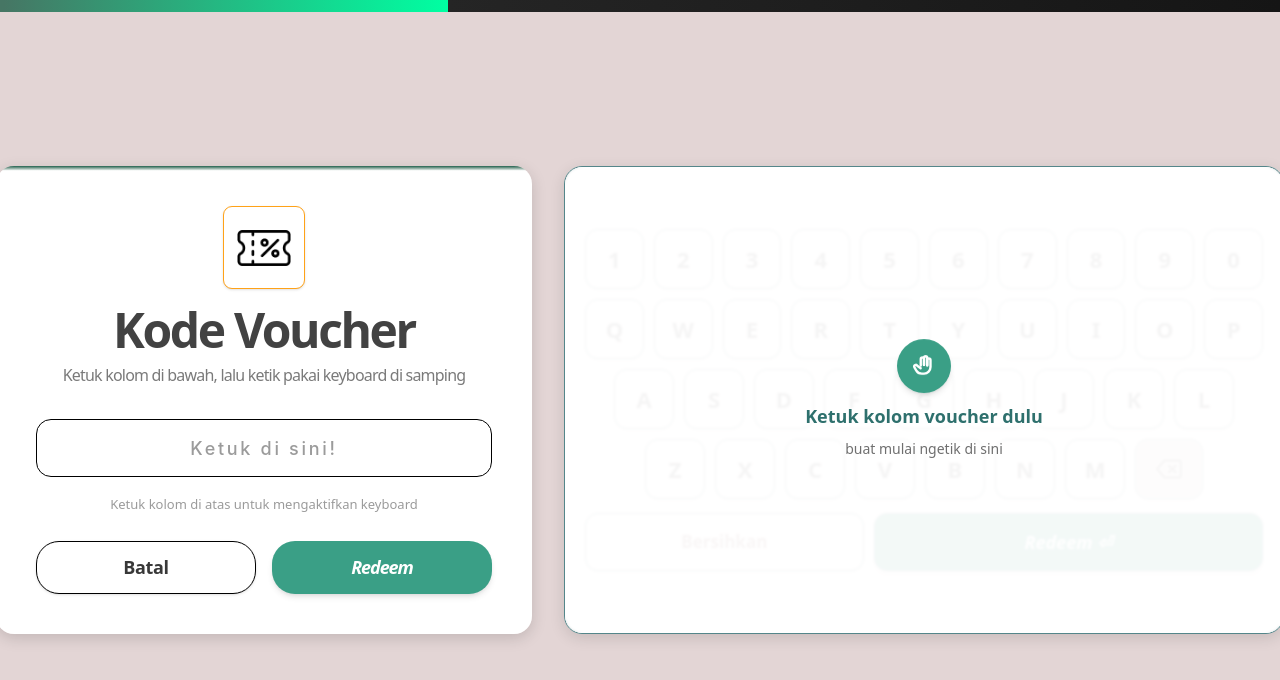
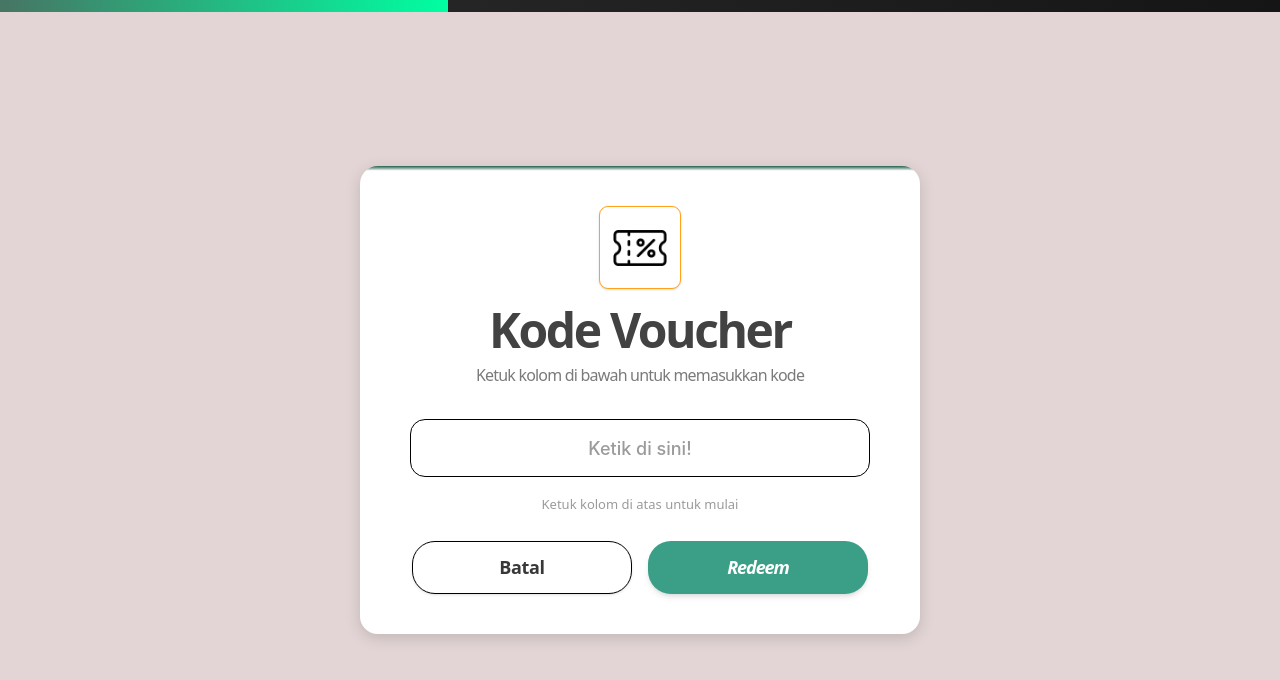
Before and after one commit to Ramdhan999/WEB_MAGANG, a Next.js app in the folder photobooth-frontend/: page /kupon in a window 1280 px wide. Shown: the top 680 px of the page. Built offline with nearby package versions, Linux system fonts and the light colour scheme.

Commit message:
kupon beres

```diff
--- a/photobooth-frontend/app/(user)/kupon/page.tsx
+++ b/photobooth-frontend/app/(user)/kupon/page.tsx
@@ -1,12 +1,11 @@
 "use client";
 
-import { useState, Suspense } from "react";
+import { useState, useRef, useEffect, Suspense } from "react";
 import { useRouter, useSearchParams } from "next/navigation";
 import { usePageSound } from "@/hooks/usePageSound";
 
 const BACKEND_URL = "http://localhost:8080";
 
-// 🎯 Layout keyboard on-screen (touch) — huruf uppercase, voucher biasanya kapital
 const KEY_ROWS: string[][] = [
   ["1", "2", "3", "4", "5", "6", "7", "8", "9", "0"],
   ["Q", "W", "E", "R", "T", "Y", "U", "I", "O", "P"],
@@ -14,7 +13,12 @@ const KEY_ROWS: string[][] = [
   ["Z", "X", "C", "V", "B", "N", "M"],
 ];
 
-const MAX_VOUCHER_LEN = 24;
+const MAX_VOUCHER_LEN = 32;
+
+// idle    : belum disentuh, cuma kartu voucher
+// touch   : disentuh jari/pen -> pakai keyboard on-screen bawaan app
+// physical: diklik mouse / ada ketikan keyboard fisik -> ketik langsung
+type InputMode = "idle" | "touch" | "physical";
 
 function KuponContent() {
   const router = useRouter();
@@ -26,24 +30,57 @@ function KuponContent() {
   const [errorText, setErrorText] = useState("Kode voucher salah atau sudah kadaluwarsa!");
   const [loading, setLoading] = useState(false);
 
-  // 🎯 Keyboard on-screen: baru aktif setelah kolom voucher ditap
-  const [keyboardActive, setKeyboardActive] = useState(false);
+  const [mode, setMode] = useState<InputMode>("idle");
+  const inputRef = useRef<HTMLInputElement>(null);
+
+  const showKeyboard = mode === "touch";
+  const isEditable = mode === "physical";
 
   usePageSound("/fase/voucher.mp3");
   usePageSound("/fase/voucher_gaada.mp3", error);
 
-  // ===== KEYBOARD HANDLERS =====
+  // Deteksi cara interaksi saat kolom voucher ditekan
+  const handleFieldPointerDown = (e: React.PointerEvent<HTMLInputElement>) => {
+    if (loading) return;
+    setError(false);
+    if (e.pointerType === "touch" || e.pointerType === "pen") {
+      setMode("touch");     // kiosk/touchscreen -> keyboard on-screen
+    } else {
+      setMode("physical");  // mouse -> anggap ada keyboard fisik
+    }
+  };
+
+  // Fokus input saat masuk mode physical
+  useEffect(() => {
+    if (mode === "physical") {
+      const t = setTimeout(() => inputRef.current?.focus(), 0);
+      return () => clearTimeout(t);
+    }
+  }, [mode]);
+
+  // Safety net: kalau user mulai ngetik pakai keyboard FISIK, matiin keyboard on-screen
+  useEffect(() => {
+    const onKeyDown = (e: KeyboardEvent) => {
+      if (loading) return;
+      if (e.key.length === 1 && mode !== "physical") {
+        setMode("physical");
+      }
+    };
+    window.addEventListener("keydown", onKeyDown);
+    return () => window.removeEventListener("keydown", onKeyDown);
+  }, [mode, loading]);
+
   const appendChar = (ch: string) => {
-    if (!keyboardActive || loading) return;
+    if (!showKeyboard || loading) return;
     setError(false);
     setVoucherCode((prev) => (prev + ch).slice(0, MAX_VOUCHER_LEN));
   };
   const handleBackspace = () => {
-    if (!keyboardActive || loading) return;
+    if (!showKeyboard || loading) return;
     setVoucherCode((prev) => prev.slice(0, -1));
   };
   const handleClear = () => {
-    if (!keyboardActive || loading) return;
+    if (!showKeyboard || loading) return;
     setVoucherCode("");
   };
 
@@ -55,7 +92,6 @@ function KuponContent() {
       setTimeout(() => setError(false), 3000);
       return;
     }
-
     if (!paket) {
       setError(true);
       setErrorText("Paket tidak terdeteksi. Mulai dari pilih paket lagi.");
@@ -67,13 +103,11 @@ function KuponContent() {
     setError(false);
 
     try {
-      // 1. VALIDASI VOUCHER ke backend
       const res = await fetch(`${BACKEND_URL}/api/voucher/validate`, {
         method: "POST",
         headers: { "Content-Type": "application/json" },
         body: JSON.stringify({ code, paket }),
       });
-
       const data = await res.json();
 
       if (!res.ok || !data.valid) {
@@ -85,7 +119,6 @@ function KuponContent() {
         return;
       }
 
-      // 2. KALAU GRATIS → bikin transaksi gratis, lalu LANGSUNG orchestrate ke /kamera
       if (data.is_free) {
         const freeRes = await fetch(`${BACKEND_URL}/api/payment/free`, {
           method: "POST",
@@ -102,13 +135,11 @@ function KuponContent() {
           return;
         }
 
-        // 🎯 PEMBAYARAN GRATIS BERHASIL → /success (animasi roket) → /kamera
-        router.push(`/success?txn=${freeData.transaction_id}`);
+        router.push(`/success?txn=${encodeURIComponent(freeData.transaction_id)}`);
         return;
       }
 
-      // 3. KALAU DISKON BIASA → ke QRIS bawa kode voucher (QRIS yang handle orchestrate-nya)
-      router.push(`/qris?paket=${paket}&voucher=${code}`);
+      router.push(`/qris?paket=${encodeURIComponent(paket)}&voucher=${encodeURIComponent(code)}`);
     } catch (err) {
       console.error("Redeem error:", err);
       setError(true);
@@ -118,16 +149,38 @@ function KuponContent() {
     }
   };
 
-  // Tombol key generik (huruf/angka)
   const KeyButton = ({ label }: { label: string }) => (
     <button
       onClick={() => appendChar(label)}
-      disabled={!keyboardActive || loading}
-      className="w-[60px] h-[60px] rounded-[13px] bg-white border border-[#54868A] shadow-sm font-inter font-bold text-[22px] text-[#383838] flex items-center justify-center transition-all active:scale-90 active:bg-[#3A9F86] active:text-white disabled:opacity-40 disabled:active:scale-100 disabled:active:bg-white disabled:active:text-[#383838]"
+      disabled={!showKeyboard || loading}
+      className="w-[60px] h-[60px] rounded-[13px] bg-white border border-[#54868A] shadow-sm font-inter font-medium text-[20px] text-[#383838] flex items-center justify-center transition-all active:scale-90 active:bg-[#3A9F86] active:text-white disabled:opacity-40 disabled:active:scale-100 disabled:active:bg-white disabled:active:text-[#383838]"
     >
       {label}
     </button>
   );
+
+  const hint = (() => {
+    if (mode === "touch") {
+      return (
+        <span className="flex items-center gap-2 font-hind font-semibold text-[13px] text-[#2E706D]">
+          <span className="w-[8px] h-[8px] rounded-full bg-[#3A9F86] animate-pulse"></span>
+          Keyboard aktif — silakan ketik
+        </span>
+      );
+    }
+    if (mode === "physical") {
+      return (
+        <span className="font-hind font-medium text-[13px] text-[#2E706D]">
+          Ketik pakai keyboard kamu, lalu tekan Redeem / Enter
+        </span>
+      );
+    }
+    return (
+      <span className="font-hind font-medium text-[13px] text-[#9B9B9B]">
+        Ketuk kolom di atas untuk mulai
+      </span>
+    );
+  })();
 
   return (
     <main className="relative flex min-h-screen flex-col items-center justify-center p-4 select-none overflow-hidden" style={{ backgroundColor: '#E3D5D5' }}>
@@ -137,15 +190,14 @@ function KuponContent() {
         <div className="h-full flex-grow" style={{ background: 'linear-gradient(90deg, #151515 0%, #252525 100%)', transform: 'matrix(-1, 0, 0, 1, 0, 0)' }}></div>
       </div>
 
-      {/* 🎯 WRAPPER 2 KOLOM: kartu voucher (kiri) + keyboard (kanan) */}
-      <div className="relative z-10 w-full max-w-[1240px] flex flex-col lg:flex-row items-center lg:items-stretch justify-center gap-6 lg:gap-8">
+      {/* WRAPPER KOLOM: kartu voucher di atas, keyboard (kalau perlu) di bawah */}
+      <div className="relative z-10 w-full max-w-[760px] flex flex-col items-center justify-center gap-6">
 
-        {/* ===== KARTU VOUCHER ===== */}
+        {/* KARTU VOUCHER */}
         <div
           className={`relative flex flex-col items-center px-6 sm:px-10 shadow-[0px_4px_15px_rgba(0,0,0,0.15)] w-full max-w-[560px] py-10 bg-gradient-to-b from-[#1C614E] via-white to-white via-[1%] transition-all duration-500 ${error ? 'animate-shake' : 'animate-fade-in-up'}`}
           style={{ borderRadius: '18px' }}
         >
-
           <div className="mb-3 flex items-center justify-center shrink-0 w-[82px] h-[83px] bg-white border border-[#FFA218] rounded-[9px] shadow-sm">
             <img src="/kupon.png" alt="Coupon Icon" className="w-[54px] h-[54px] object-contain" />
           </div>
@@ -157,55 +209,46 @@ function KuponContent() {
             className="font-inter font-normal text-center tracking-[-0.05em] text-[16px] mb-8 transition-colors duration-300"
             style={{ color: error ? '#FF4C4C' : '#424242', opacity: error ? 1 : 0.7 }}
           >
-            {error ? errorText : 'Ketuk kolom di bawah, lalu ketik pakai keyboard di samping'}
+            {error ? errorText : 'Ketuk kolom di bawah untuk memasukkan kode'}
           </p>
 
           <input
+            ref={inputRef}
             type="text"
             value={voucherCode}
-            onChange={(e) => setVoucherCode(e.target.value.toUpperCase())}
-            onClick={() => setKeyboardActive(true)}
-            onFocus={() => setKeyboardActive(true)}
+            onChange={(e) => {
+              if (isEditable) {
+                setError(false);
+                setVoucherCode(e.target.value.toUpperCase().slice(0, MAX_VOUCHER_LEN));
+              }
+            }}
+            onPointerDown={handleFieldPointerDown}
             onKeyDown={(e) => { if (e.key === "Enter" && !loading) handleRedeem(); }}
-            placeholder="Ketuk di sini!"
-            readOnly
+            placeholder="Ketik di sini!"
+            readOnly={!isEditable}
             disabled={loading}
-            className={`px-6 text-center text-[#383838] placeholder-[#9B9B9B] outline-none bg-white w-full max-w-[460px] h-[58px] transition-all mb-4 disabled:opacity-60 cursor-pointer border ${keyboardActive ? 'border-[#3A9F86] ring-2 ring-[#3A9F86]/40' : 'border-[#000000]'}`}
+            className={`px-6 text-center text-[#383838] placeholder-[#9B9B9B] outline-none bg-white w-full max-w-[460px] h-[58px] transition-all mb-4 disabled:opacity-60 border ${mode !== "idle" ? 'border-[#3A9F86] ring-2 ring-[#3A9F86]/40' : 'border-[#000000]'} ${isEditable ? 'cursor-text' : 'cursor-pointer'}`}
             style={{
               borderRadius: '15px',
               fontFamily: 'Inter, sans-serif',
               fontWeight: 500,
               fontSize: '18px',
-              letterSpacing: '0.15em'
+              letterSpacing: 'normal'
             }}
           />
 
-          {/* Indikator status keyboard */}
           <div className="h-[24px] mb-6 flex items-center">
-            {keyboardActive ? (
-              <span className="flex items-center gap-2 font-hind font-semibold text-[13px] text-[#2E706D]">
-                <span className="w-[8px] h-[8px] rounded-full bg-[#3A9F86] animate-pulse"></span>
-                Keyboard aktif — silakan ketik
-              </span>
-            ) : (
-              <span className="font-hind font-medium text-[13px] text-[#9B9B9B]">
-                Ketuk kolom di atas untuk mengaktifkan keyboard
-              </span>
-            )}
+            {hint}
           </div>
 
           <div className="flex flex-row gap-4 w-full justify-center mt-auto">
-
             <button
               onClick={() => router.push(paket ? `/pembayaran/${paket}` : "/pilih-paket")}
               disabled={loading}
               className="flex items-center justify-center transition-all hover:scale-105 active:scale-95 bg-white border border-[#000000] w-[220px] h-[53px] rounded-[23px] shadow-sm disabled:opacity-60"
             >
-              <span className="font-inter font-extrabold tracking-[-0.02em] text-[18px] text-[#383838]">
-                Batal
-              </span>
+              <span className="font-inter font-extrabold tracking-[-0.02em] text-[18px] text-[#383838]">Batal</span>
             </button>
-
             <button
               onClick={handleRedeem}
               disabled={loading}
@@ -215,39 +258,20 @@ function KuponContent() {
                 {loading ? "Memproses..." : "Redeem"}
               </span>
             </button>
-
           </div>
         </div>
 
-        {/* ===== KEYBOARD ON-SCREEN ===== */}
+        {/* KEYBOARD ON-SCREEN (cuma muncul di mode touch) */}
+        {showKeyboard && (
           <div className="relative w-full max-w-[720px] bg-white/95 border-[1.5px] border-[#54868A] rounded-[18px] p-4 sm:p-5 shadow-[0px_4px_15px_rgba(0,0,0,0.12)] animate-fade-in-up flex flex-col justify-center">
-
-          {/* Overlay petunjuk saat keyboard belum aktif */}
-          {!keyboardActive && (
-            <div className="absolute inset-0 z-20 rounded-[18px] bg-white/70 backdrop-blur-[1px] flex flex-col items-center justify-center gap-2 pointer-events-none">
-              <div className="w-[54px] h-[54px] rounded-full bg-[#3A9F86] flex items-center justify-center shadow-md animate-bounce">
-                <svg width="26" height="26" viewBox="0 0 24 24" fill="none" stroke="white" strokeWidth="2.2" strokeLinecap="round" strokeLinejoin="round">
-                  <path d="M9 11.5V5.5a1.5 1.5 0 0 1 3 0V11" />
-                  <path d="M12 11V4.5a1.5 1.5 0 0 1 3 0V11" />
-                  <path d="M15 11.5V6.5a1.5 1.5 0 0 1 3 0V13a6 6 0 0 1-6 6h-2a6 6 0 0 1-5.2-3l-1.6-2.8a1.5 1.5 0 0 1 2.6-1.5L9 14" />
-                </svg>
-              </div>
-              <span className="font-inter font-bold text-[18px] text-[#2E706D]">Ketuk kolom voucher dulu</span>
-              <span className="font-hind font-medium text-[14px] text-[#6F6F6F]">buat mulai ngetik di sini</span>
-            </div>
-          )}
-
-          <div className={`flex flex-col gap-2.5 transition-opacity duration-300 ${keyboardActive ? 'opacity-100' : 'opacity-40'}`}>
-
+            <div className="flex flex-col gap-2.5">
               {KEY_ROWS.map((row, i) => (
                 <div key={i} className="flex gap-2 sm:gap-2.5 justify-center">
                   {row.map((k) => <KeyButton key={k} label={k} />)}
-
-                {/* Backspace nempel di ujung baris terakhir */}
                   {i === KEY_ROWS.length - 1 && (
                     <button
                       onClick={handleBackspace}
-                    disabled={!keyboardActive || loading}
+                      disabled={!showKeyboard || loading}
                       className="h-[60px] px-5 rounded-[13px] bg-[#E3D5D5] border border-[#54868A] shadow-sm flex items-center justify-center transition-all active:scale-90 active:bg-[#c9b8b8] disabled:opacity-40 disabled:active:scale-100"
                       title="Hapus 1 karakter"
                     >
@@ -261,26 +285,26 @@ function KuponContent() {
                 </div>
               ))}
 
-            {/* Baris aksi: Bersihkan + Redeem */}
+              {/* Baris bawah: SPASI (lebar) + Bersihkan — tanpa Redeem */}
               <div className="flex gap-2.5 justify-center mt-1">
                 <button
+                  onClick={() => appendChar(" ")}
+                  disabled={!showKeyboard || loading}
+                  className="flex-[3] h-[58px] rounded-[13px] bg-white border border-[#54868A] shadow-sm font-inter font-semibold text-[15px] text-[#5A4A4A] flex items-center justify-center transition-all active:scale-95 active:bg-[#F1F1F1] disabled:opacity-40 disabled:active:scale-100"
+                >
+                  Spasi
+                </button>
+                <button
                   onClick={handleClear}
-                disabled={!keyboardActive || loading}
-                className="flex-1 h-[58px] rounded-[13px] bg-white border border-[#54868A] shadow-sm font-inter font-bold text-[17px] text-[#8A5A5A] flex items-center justify-center gap-2 transition-all active:scale-95 active:bg-[#F5E9E9] disabled:opacity-40 disabled:active:scale-100"
+                  disabled={!showKeyboard || loading}
+                  className="flex-1 h-[58px] rounded-[13px] bg-white border border-[#54868A] shadow-sm font-inter font-bold text-[17px] text-[#8A5A5A] flex items-center justify-center transition-all active:scale-95 active:bg-[#F5E9E9] disabled:opacity-40 disabled:active:scale-100"
                 >
                   Bersihkan
-              </button>
-              <button
-                onClick={handleRedeem}
-                disabled={!keyboardActive || loading}
-                className="flex-[1.4] h-[58px] rounded-[13px] bg-[#3A9F86] border border-[#54868A] shadow-md font-inter font-extrabold italic text-[18px] text-white flex items-center justify-center gap-2 transition-all hover:brightness-105 active:scale-95 disabled:opacity-50 disabled:active:scale-100"
-              >
-                {loading ? "Memproses..." : "Redeem ⏎"}
                 </button>
               </div>
             </div>
           </div>
-
+        )}
       </div>
 
       <style jsx global>{`
```
Also changed, not shown: 1 other file (tests, documents, lock files or other folders). Lines whose indentation alone changed are shown as unchanged.
